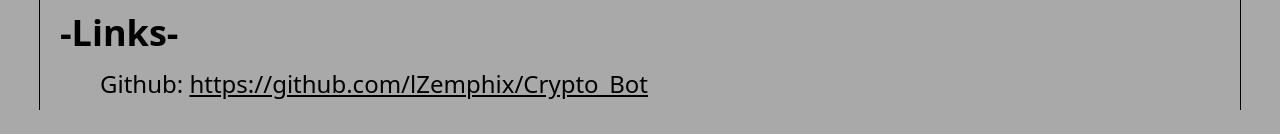
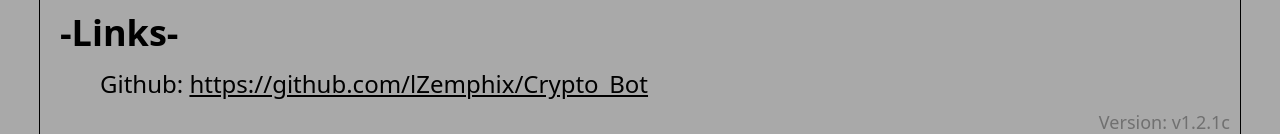
Before and after one commit to lZemphix/Crypto_Bot, a FastAPI app: page /info/ in a window 1280 px wide. Shown: the part 1923-2057 px from the top of the page. Before the commit the page ends 2033 px from the top, so only its background shows below. Run offline with FastAPI, Linux system fonts and the light colour scheme; some web fonts are replaced.

Commit message:
added footer

```diff
--- a/web/static/css/info.css
+++ b/web/static/css/info.css
@@ -20,3 +20,13 @@
     margin: 0px;
     padding-left: 20px ;
 }
+
+footer {
+    font-size: 18px;
+    display: flex;
+    justify-content: right;
+}
+.version {
+    color: #707070;
+    margin-right: 10px;
+}
--- a/web/templates/info.html
+++ b/web/templates/info.html
@@ -11,13 +11,23 @@
     <div class="info-title-text">-info-</div>
 
     <h1>-About CMX-</h1>
-        <p><b style="font-size: 30px;">CMX</b> is an open-source grid bot designed for automated trading on the Bybit exchange. It allows trading on any trading pair via USDT.</p>
+    <p><b style="font-size: 30px;">CMX</b> is an open-source grid bot designed for automated trading on the Bybit
+        exchange. It allows trading on any trading pair via USDT.</p>
 
     <h1 style="color: rgb(136, 0, 0);">-Disclaimer-</h1>
-        <p>This trading bot is provided "as is" for <u>informational</u> and <u>educational</u> purposes only. It does <u>not guarantee profits</u>, and trading always involves significant <u>risk of financial loss</u>. <u>You are solely responsible</u> for all trading decisions and the management of your funds. By using this bot, you acknowledge that <u>the developer(s) bear no responsibility</u> for any financial losses, technical errors, or unexpected market behavior. Use this software entirely <u>at your own risk</u>. Cryptocurrency trading is highly volatile; <    u>you may lose your entire investment.</u></p>
+    <p>This trading bot is provided "as is" for <u>informational</u> and <u>educational</u> purposes only. It does
+        <u>not guarantee profits</u>, and trading always involves significant <u>risk of financial loss</u>. <u>You are
+            solely responsible</u> for all trading decisions and the management of your funds. By using this bot, you
+        acknowledge that <u>the developer(s) bear no responsibility</u> for any financial losses, technical errors, or
+        unexpected market behavior. Use this software entirely <u>at your own risk</u>. Cryptocurrency trading is highly
+        volatile; < u>you may lose your entire investment.</u></p>
 
     <h1>-How does this works?-</h1>
-        <p>The bot operates on a simple principle: it buys when the RSI indicator reaches a certain level and sets up buy/sell grid lines. If the price crosses the 'buy line' from below (indicating an upward trend after a decline), the bot averages the position and adjusts the grid lines based on the new average order price. If the price crosses the 'sell line' from above (signaling a downward trend after a rise), the bot sells and the cycle restarts.</p>
+    <p>The bot operates on a simple principle: it buys when the RSI indicator reaches a certain level and sets up
+        buy/sell grid lines. If the price crosses the 'buy line' from below (indicating an upward trend after a
+        decline), the bot averages the position and adjusts the grid lines based on the new average order price. If the
+        price crosses the 'sell line' from above (signaling a downward trend after a rise), the bot sells and the cycle
+        restarts.</p>
 
     <h1>-Bot information-</h1>
     <p><b>Status: </b>shows status of bot (on/off but if u can use web-interface - bot is active)</p>
@@ -31,7 +41,8 @@
 
     <h2>I. Bot Configuration Settings:</h2>
     <p><b>Pair:</b> Trading pair for the bot (e.g., BTCUSDT, ETHUSDT, SOLUSDT).</p>
-        <p><b>Interval:</b> Candlestick timeframe used for RSI calculation (options: 1, 3, 5, 10, 15, 30, 60, 120, 240, 360, 720).</p>
+    <p><b>Interval:</b> Candlestick timeframe used for RSI calculation (options: 1, 3, 5, 10, 15, 30, 60, 120, 240, 360,
+        720).</p>
     <p><b>OrderPrice:</b> USDT amount per buy/averaging order (min: 5.5). </p>
     <p><b>RSI:</b> Indicator value triggering grid initialization (recommended: 35-42).</p>
     <p><b>BuyStep/SellStep:</b> Grid line spacing adjustments after buy/averaging events.</p>
@@ -46,7 +57,10 @@
 
 
     <h1>-Links-</h1>
-        <p>Github: <a style="color: black;" href="https://github.com/lZemphix/Crypto_Bot#">https://github.com/lZemphix/Crypto_Bot</a></p>
-
+    <p>Github: <a style="color: black;"
+            href="https://github.com/lZemphix/Crypto_Bot#">https://github.com/lZemphix/Crypto_Bot</a></p>
+    <footer>
+        <div class="version">Version: v1.2.1c</div>
+    </footer>
 </main>
 {% endblock main %}
```
Lines whose indentation alone changed are shown as unchanged.
